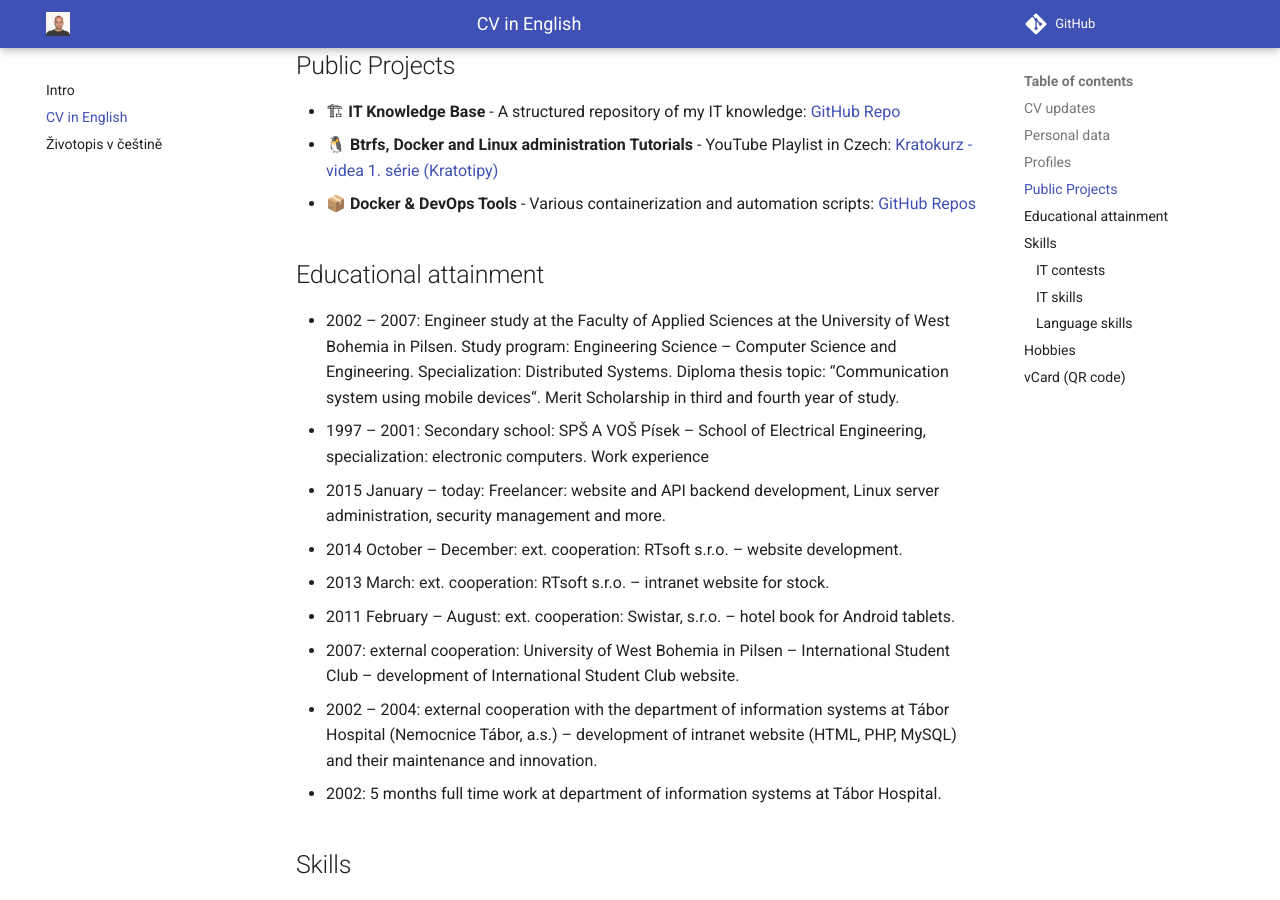
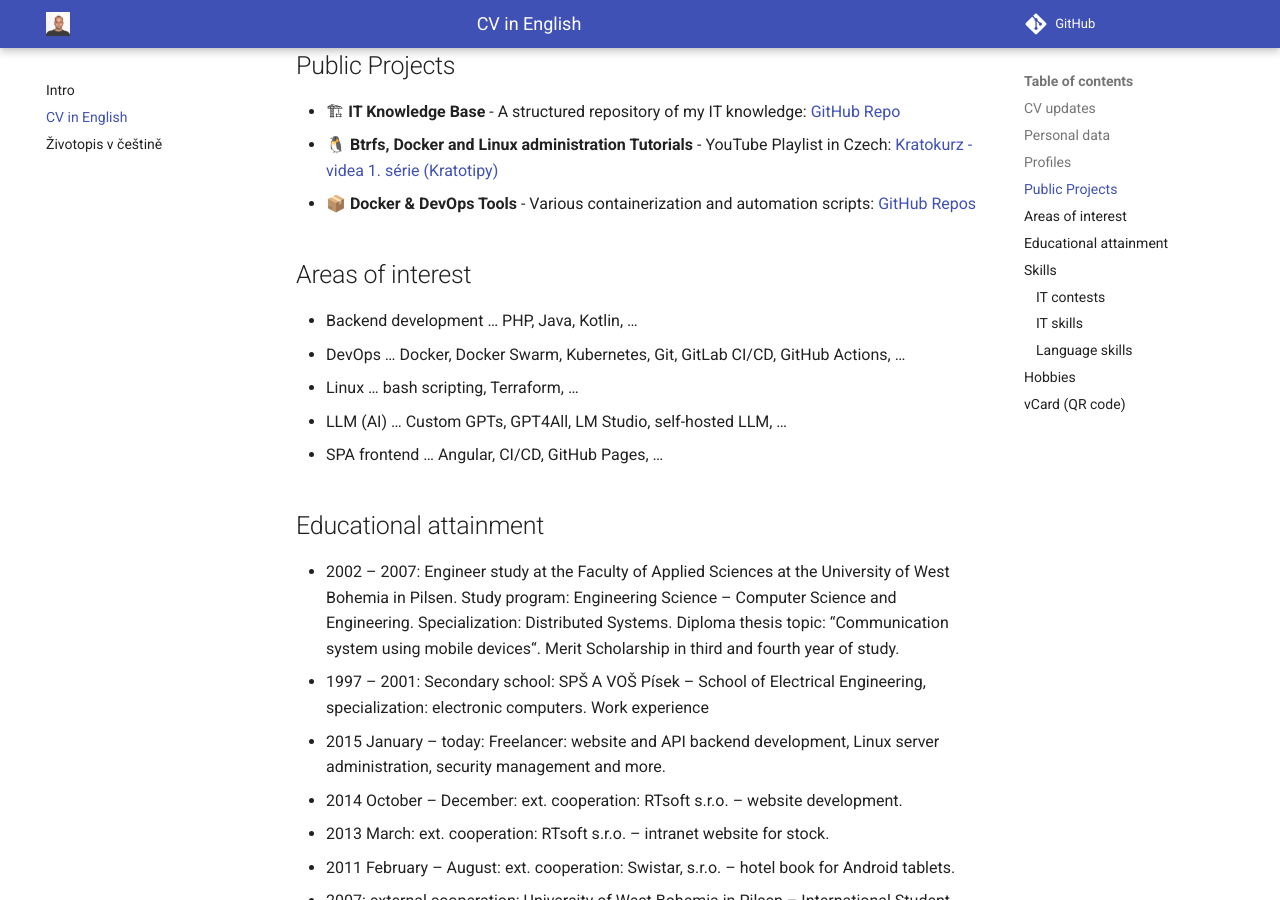
Before and after one commit to kratocz/kratocz, an MkDocs documentation site: the page built from docs/en/cv.md, in a window 1280 px wide and 900 px high, scrolled down 1270 px. Built offline with MkDocs 1.6.1 and Material for MkDocs 9.7.7, drawn with Linux system fonts in a browser that asks for light colours.

Commit message:
/docs/*/cv: Areas of interest

```diff
--- a/docs/en/cv.md
+++ b/docs/en/cv.md
@@ -36,6 +36,14 @@ I'm a full-stack IT developer, DevOps engineer, and Linux system administrator.
 - 🏗 **IT Knowledge Base** - A structured repository of my IT knowledge: [GitHub Repo](https://github.com/kratocz/shel)
 - 🐧 **Btrfs, Docker and Linux administration Tutorials** - YouTube Playlist in Czech: [Kratokurz - videa 1. série (Kratotipy)](https://youtube.com/playlist?list=PLaudh7Uy_4tV-xpzPtFln51tNqA7nLJ_x&si=R_UCIlmM8ZwODst6)
 - 📦 **Docker & DevOps Tools** - Various containerization and automation scripts: [GitHub Repos](https://github.com/kratocz?tab=repositories)
+
+## Areas of interest
+
+* Backend development … PHP, Java, Kotlin, …
+* DevOps … Docker, Docker Swarm, Kubernetes, Git, GitLab CI/CD, GitHub Actions, …
+* Linux … bash scripting, Terraform, …
+* LLM (AI) … Custom GPTs, GPT4All, LM Studio, self-hosted LLM, …
+* SPA frontend … Angular, CI/CD, GitHub Pages, …
 
 ## Educational attainment
 
```
Also changed, not shown: docs/cs/cv.md (+9 -0 lines).
